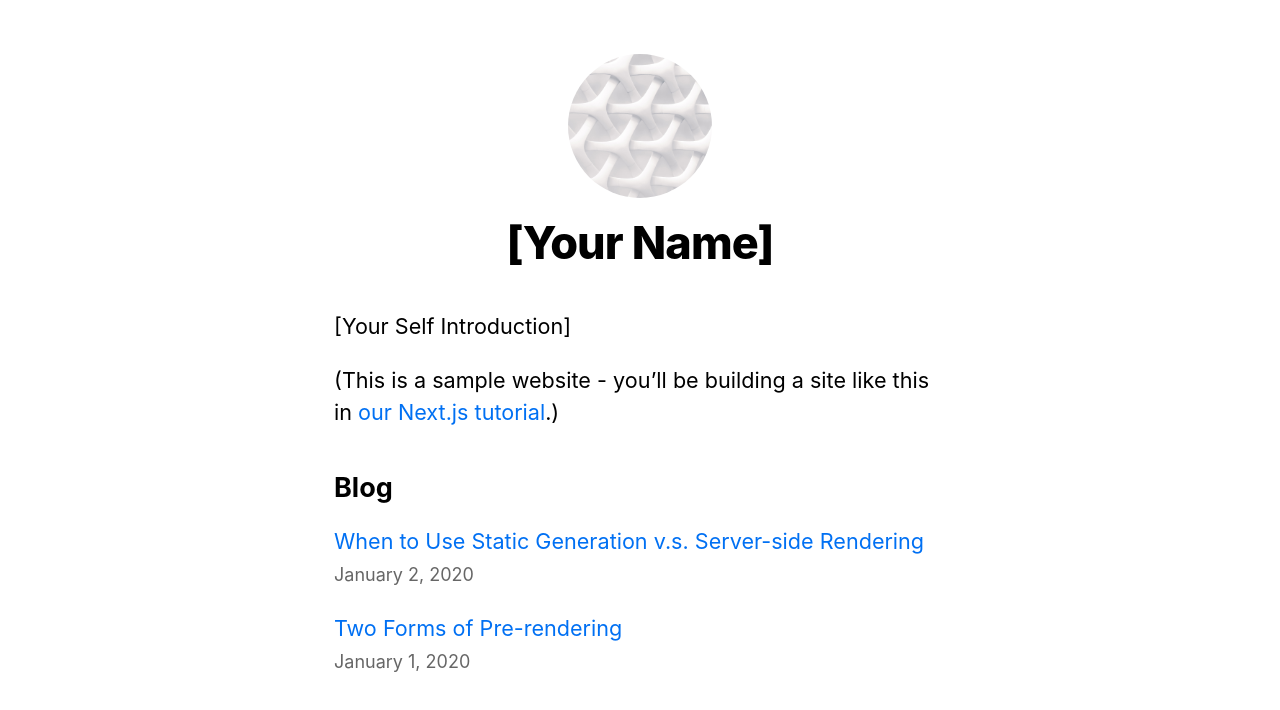
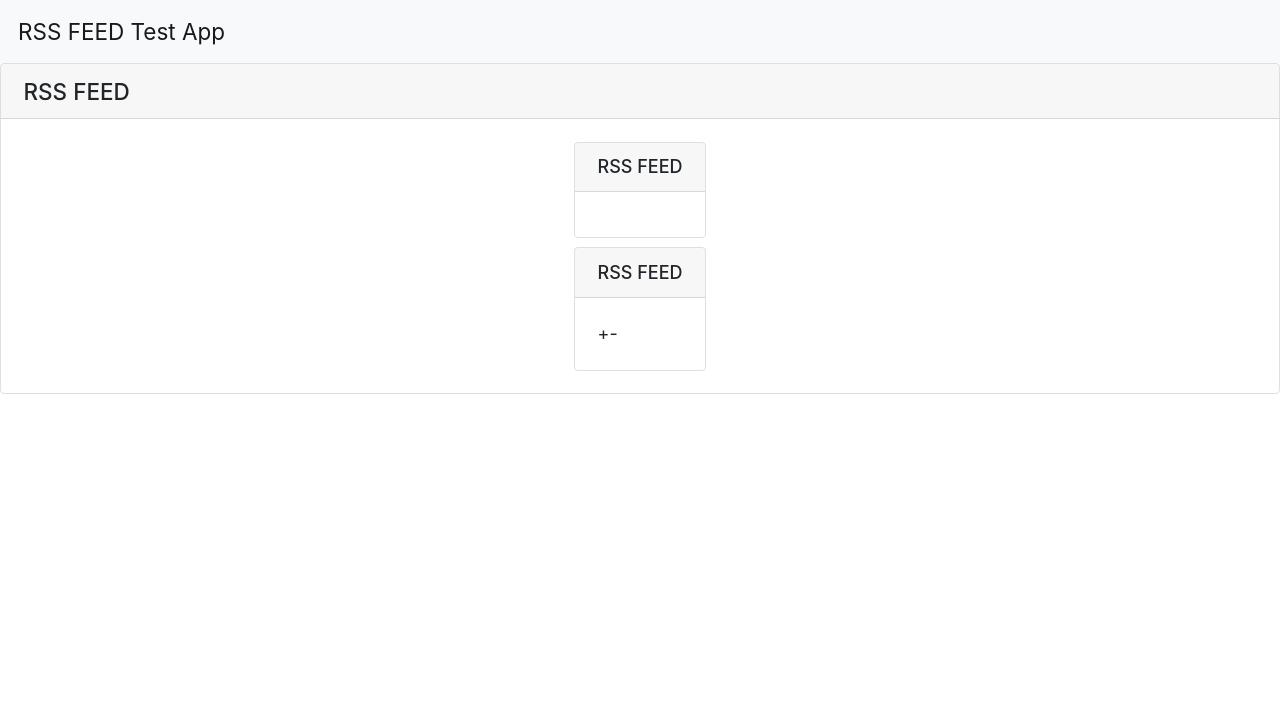
Before and after one commit to devKR2911/rss-feed-test-app, a Next.js app: page / in a window 1280 px wide. Shown: the top 710 px of the page. Built offline with nearby package versions, Linux system fonts and the light colour scheme.

Commit message:
First commit

```diff
--- /dev/null
+++ b/components/layout/header.tsx
@@ -0,0 +1,25 @@
+import {Button, Form, FormControl, Nav, Navbar, NavDropdown} from "react-bootstrap";
+
+export default  function Header() {
+    return <Navbar bg="light" expand="lg">
+        <Navbar.Brand>RSS FEED Test App</Navbar.Brand>
+        {/*<Navbar.Toggle aria-controls="basic-navbar-nav" />*/}
+        {/*<Navbar.Collapse id="basic-navbar-nav">*/}
+        {/*    <Nav className="mr-auto">*/}
+        {/*        <Nav.Link href="#home">Home</Nav.Link>*/}
+        {/*        <Nav.Link href="#link">Link</Nav.Link>*/}
+        {/*        <NavDropdown title="Dropdown" id="basic-nav-dropdown">*/}
+        {/*            <NavDropdown.Item href="#action/3.1">Action</NavDropdown.Item>*/}
+        {/*            <NavDropdown.Item href="#action/3.2">Another action</NavDropdown.Item>*/}
+        {/*            <NavDropdown.Item href="#action/3.3">Something</NavDropdown.Item>*/}
+        {/*            <NavDropdown.Divider />*/}
+        {/*            <NavDropdown.Item href="#action/3.4">Separated link</NavDropdown.Item>*/}
+        {/*        </NavDropdown>*/}
+        {/*    </Nav>*/}
+        {/*    <Form inline>*/}
+        {/*        <FormControl type="text" placeholder="Search" className="mr-sm-2" />*/}
+        {/*        <Button variant="outline-success">Search</Button>*/}
+        {/*    </Form>*/}
+        {/*</Navbar.Collapse>*/}
+    </Navbar>
+}
--- /dev/null
+++ b/components/rssfeeds.tsx
@@ -0,0 +1,20 @@
+import {Card, ListGroup} from "react-bootstrap";
+
+export default function RssFeeds() {
+  return (
+    <div className="container d-flex justify-content-center">
+      <div>
+        <Card>
+          <Card.Header as="h6">RSS FEED</Card.Header>
+          <Card.Body>
+          </Card.Body>
+        </Card>
+        <Card className="mt-2">
+          <Card.Header as="h6">RSS FEED</Card.Header>
+          <Card.Body>+-
+          </Card.Body>
+        </Card>
+      </div>
+    </div>
+  )
+}
--- a/pages/_app.js
+++ /dev/null
@@ -1,5 +0,0 @@
-import '../styles/global.css'
-
-export default function App({ Component, pageProps }) {
-  return <Component {...pageProps} />
-}
--- /dev/null
+++ b/pages/_app.tsx
@@ -0,0 +1,11 @@
+import '../styles/global.css'
+import {AppProps} from "next/app";
+import Header from "../components/layout/header";
+import 'bootstrap/dist/css/bootstrap.min.css'
+
+export default function App({Component, pageProps}: AppProps) {
+    return <>
+        <Header/>
+        <Component {...pageProps} />
+    </>
+}
--- /dev/null
+++ b/pages/api/v1/feedSettings.ts
@@ -0,0 +1,58 @@
+import mongoose, {model} from "mongoose";
+
+mongoose.connect("mongodb://root:password@localhost:27017", {
+  dbName:'rss',
+  useNewUrlParser: true,
+  useUnifiedTopology: true,
+  useFindAndModify: false,
+});
+
+
+
+// Schema
+const RssSettingsSchema = new mongoose.Schema({
+  fontSize: {
+    type: String,
+    required: true
+  },  headColor: {
+    type: String,
+    required: true
+  },  contentColor: {
+    type: String,
+    required: true
+  }, backgroundColor: {
+    type: String,
+    required: true
+  },width: {
+    type: Number,
+    required: true
+  },height: {
+    type: Number,
+    required: true
+  },
+
+})
+
+const RssSettings = model('RssSettings',RssSettingsSchema);
+
+
+export default async function (req, res) {
+
+  switch (req.method) {
+    case 'POST':
+      const oldRecord = await RssSettings.findOne();
+      if (oldRecord) {
+        await RssSettings.updateOne({_id: oldRecord._id}, {
+          $set: req.body
+        })
+      } else {
+        await RssSettings.create(req.body)
+      }
+      break;
+    case 'GET':
+      res.json(await RssSettings.findOne())
+      break;
+  }
+
+
+}
--- a/pages/index.js
+++ /dev/null
@@ -1,48 +0,0 @@
-import Head from 'next/head'
-import Layout, { siteTitle } from '../components/layout'
-import utilStyles from '../styles/utils.module.css'
-import { getSortedPostsData } from '../lib/posts'
-import Link from 'next/link'
-import Date from '../components/date'
-
-export default function Home({ allPostsData }) {
-  return (
-    <Layout home>
-      <Head>
-        <title>{siteTitle}</title>
-      </Head>
-      <section className={utilStyles.headingMd}>
-        <p>[Your Self Introduction]</p>
-        <p>
-          (This is a sample website - you’ll be building a site like this in{' '}
-          <a href="https://nextjs.org/learn">our Next.js tutorial</a>.)
-        </p>
-      </section>
-      <section className={`${utilStyles.headingMd} ${utilStyles.padding1px}`}>
-        <h2 className={utilStyles.headingLg}>Blog</h2>
-        <ul className={utilStyles.list}>
-          {allPostsData.map(({ id, date, title }) => (
-            <li className={utilStyles.listItem} key={id}>
-              <Link href={`/posts/${id}`}>
-                <a>{title}</a>
-              </Link>
-              <br />
-              <small className={utilStyles.lightText}>
-                <Date dateString={date} />
-              </small>
-            </li>
-          ))}
-        </ul>
-      </section>
-    </Layout>
-  )
-}
-
-export async function getStaticProps() {
-  const allPostsData = getSortedPostsData()
-  return {
-    props: {
-      allPostsData
-    }
-  }
-}
--- /dev/null
+++ b/pages/index.tsx
@@ -0,0 +1,54 @@
+import Head from 'next/head'
+import {getSortedPostsData} from '../lib/posts'
+import {Button, Card} from "react-bootstrap";
+import RssFeeds from "../components/rssfeeds";
+
+export default function Home({allPostsData}) {
+  return (
+    <div>
+      {/*<Head>*/}
+      {/*  <title>RSS Feeds</title>*/}
+      {/*</Head>*/}
+      <Card>
+        <Card.Header as="h5">RSS FEED</Card.Header>
+        <Card.Body>
+          <RssFeeds/>
+        </Card.Body>
+      </Card>
+
+
+      {/*<section className={utilStyles.headingMd}>*/}
+      {/*  <p>[Your Self Introduction]</p>*/}
+      {/*  <p>*/}
+      {/*    (This is a sample website - you’ll be building a site like this in{' '}*/}
+      {/*    <a href="https://nextjs.org/learn">our Next.js tutorial</a>.)*/}
+      {/*  </p>*/}
+      {/*</section>*/}
+      {/*<section className={`${utilStyles.headingMd} ${utilStyles.padding1px}`}>*/}
+      {/*  <h2 className={utilStyles.headingLg}>Blog</h2>*/}
+      {/*  <ul className={utilStyles.list}>*/}
+      {/*    {allPostsData.map(({ id, date, title }) => (*/}
+      {/*      <li className={utilStyles.listItem} key={id}>*/}
+      {/*        <Link href={`/posts/${id}`}>*/}
+      {/*          <a>{title}</a>*/}
+      {/*        </Link>*/}
+      {/*        <br />*/}
+      {/*        <small className={utilStyles.lightText}>*/}
+      {/*          <Date dateString={date} />*/}
+      {/*        </small>*/}
+      {/*      </li>*/}
+      {/*    ))}*/}
+      {/*  </ul>*/}
+      {/*</section>*/}
+    </div>
+  )
+}
+
+export async function getStaticProps() {
+  const allPostsData = getSortedPostsData()
+  return {
+    props: {
+      allPostsData
+    }
+  }
+}
```
Also changed, not shown: other/mongo/docker-compose.yml (added, +24 -0 lines), package.json (+10 -0 lines), tsconfig.json (added, +29 -0 lines).
